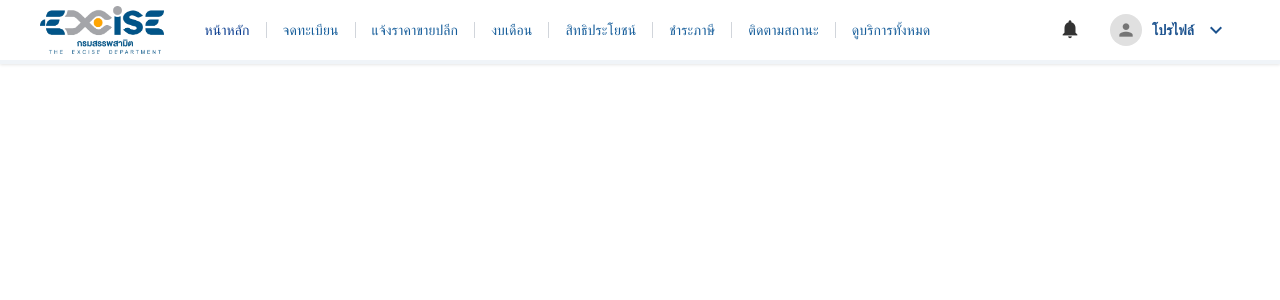
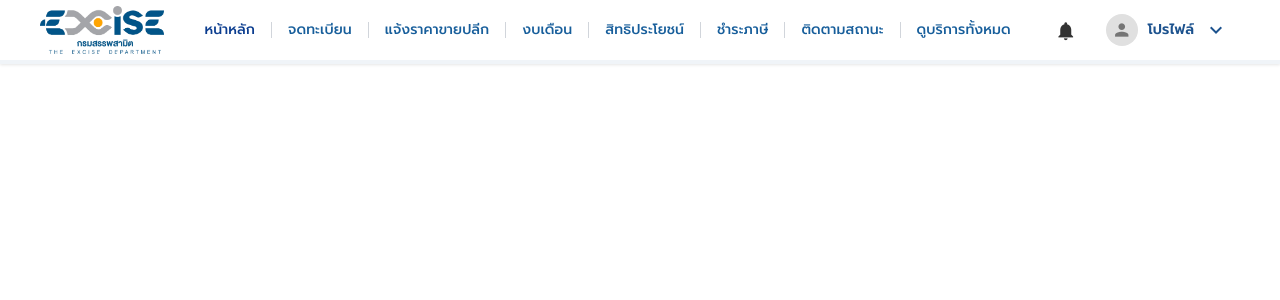
Before and after one commit to STOGCN/SOFTWARE-lab, an Angular app in the folder User Dashboard/User_Dashboard/: page / in a window 1280 px wide. Shown: the top 300 px of the page. Built offline with nearby package versions, Linux system fonts and the light colour scheme.

Commit message:
เลือกfontและทำให้ใช้งานได้ทั้งเว็บผ่าน styles

```diff
--- /dev/null
+++ b/User Dashboard/User_Dashboard/src/assets/fonts/fonts.scss
@@ -0,0 +1,5 @@
+@import url('https://fonts.googleapis.com/css2?family=Prompt:wght@300;400;500;600;700;800;900&display=swap');
+
+:root {
+  --primary-font: 'Prompt', sans-serif;
+}
--- a/User Dashboard/User_Dashboard/src/styles.scss
+++ b/User Dashboard/User_Dashboard/src/styles.scss
@@ -1,4 +1,12 @@
 /* You can add global styles to this file, and also import other style files */
+@import 'assets/fonts/fonts.scss';
 
 html, body { height: 100%; }
-body { margin: 0; font-family: Roboto, "Helvetica Neue", sans-serif; }
+body {
+  margin: 0;
+  font-family: var(--primary-font) !important;
+}
+
+* {
+  font-family: var(--primary-font);
+}
```
